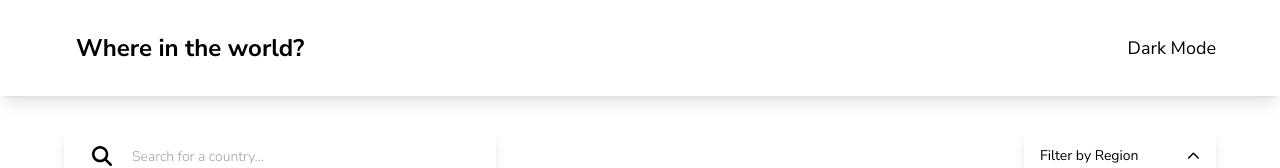
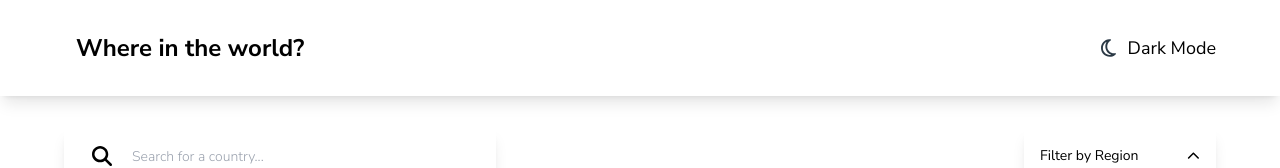
Before and after one commit to MenroMi/html-css-js-3-project-part-4, a React (Vite) app in the folder countries-api/: page / in a window 1280 px wide. Shown: the top 168 px of the page. Built offline with nearby package versions, Linux system fonts and the light colour scheme.

Commit message:
fix: icons on header

```diff
--- a/countries-api/src/components/Icons/DarkModeIcon/DarkModeIcon.tsx
+++ b/countries-api/src/components/Icons/DarkModeIcon/DarkModeIcon.tsx
@@ -4,7 +4,7 @@ const DarkModeIcon = () => {
       xmlns="http://www.w3.org/2000/svg"
       height="1.25em"
       viewBox="0 0 384 512"
-      className="fill-white"
+      className="fill-elems"
     >
       <path d="M144.7 98.7c-21 34.1-33.1 74.3-33.1 117.3c0 98 62.8 181.4 150.4 211.7c-12.4 2.8-25.3 4.3-38.6 4.3C126.6 432 48 353.3 48 256c0-68.9 39.4-128.4 96.8-157.3zm62.1-66C91.1 41.2 0 137.9 0 256C0 379.7 100 480 223.5 480c47.8 0 92-15 128.4-40.6c1.9-1.3 3.7-2.7 5.5-4c4.8-3.6 9.4-7.4 13.9-11.4c2.7-2.4 5.3-4.8 7.9-7.3c5-4.9 6.3-12.5 3.1-18.7s-10.1-9.7-17-8.5c-3.7 .6-7.4 1.2-11.1 1.6c-5 .5-10.1 .9-15.3 1c-1.2 0-2.5 0-3.7 0c-.1 0-.2 0-.3 0c-96.8-.2-175.2-78.9-175.2-176c0-54.8 24.9-103.7 64.1-136c1-.9 2.1-1.7 3.2-2.6c4-3.2 8.2-6.2 12.5-9c3.1-2 6.3-4 9.6-5.8c6.1-3.5 9.2-10.5 7.7-17.3s-7.3-11.9-14.3-12.5c-3.6-.3-7.1-.5-10.7-.6c-2.7-.1-5.5-.1-8.2-.1c-3.3 0-6.5 .1-9.8 .2c-2.3 .1-4.6 .2-6.9 .4z" />
     </svg>
--- a/countries-api/src/components/Icons/LightModeIcon/LightModeIcon.tsx
+++ b/countries-api/src/components/Icons/LightModeIcon/LightModeIcon.tsx
@@ -4,6 +4,7 @@ const LightModeIcon = () => {
       xmlns="http://www.w3.org/2000/svg"
       height="1.25em"
       viewBox="0 0 512 512"
+      className="fill-txt-dark"
     >
       <path d="M375.7 19.7c-1.5-8-6.9-14.7-14.4-17.8s-16.1-2.2-22.8 2.4L256 61.1 173.5 4.2c-6.7-4.6-15.3-5.5-22.8-2.4s-12.9 9.8-14.4 17.8l-18.1 98.5L19.7 136.3c-8 1.5-14.7 6.9-17.8 14.4s-2.2 16.1 2.4 22.8L61.1 256 4.2 338.5c-4.6 6.7-5.5 15.3-2.4 22.8s9.8 13 17.8 14.4l98.5 18.1 18.1 98.5c1.5 8 6.9 14.7 14.4 17.8s16.1 2.2 22.8-2.4L256 450.9l82.5 56.9c6.7 4.6 15.3 5.5 22.8 2.4s12.9-9.8 14.4-17.8l18.1-98.5 98.5-18.1c8-1.5 14.7-6.9 17.8-14.4s2.2-16.1-2.4-22.8L450.9 256l56.9-82.5c4.6-6.7 5.5-15.3 2.4-22.8s-9.8-12.9-17.8-14.4l-98.5-18.1L375.7 19.7zM269.6 110l65.6-45.2 14.4 78.3c1.8 9.8 9.5 17.5 19.3 19.3l78.3 14.4L402 242.4c-5.7 8.2-5.7 19 0 27.2l45.2 65.6-78.3 14.4c-9.8 1.8-17.5 9.5-19.3 19.3l-14.4 78.3L269.6 402c-8.2-5.7-19-5.7-27.2 0l-65.6 45.2-14.4-78.3c-1.8-9.8-9.5-17.5-19.3-19.3L64.8 335.2 110 269.6c5.7-8.2 5.7-19 0-27.2L64.8 176.8l78.3-14.4c9.8-1.8 17.5-9.5 19.3-19.3l14.4-78.3L242.4 110c8.2 5.7 19 5.7 27.2 0zM256 368a112 112 0 1 0 0-224 112 112 0 1 0 0 224zM192 256a64 64 0 1 1 128 0 64 64 0 1 1 -128 0z" />
     </svg>
```
